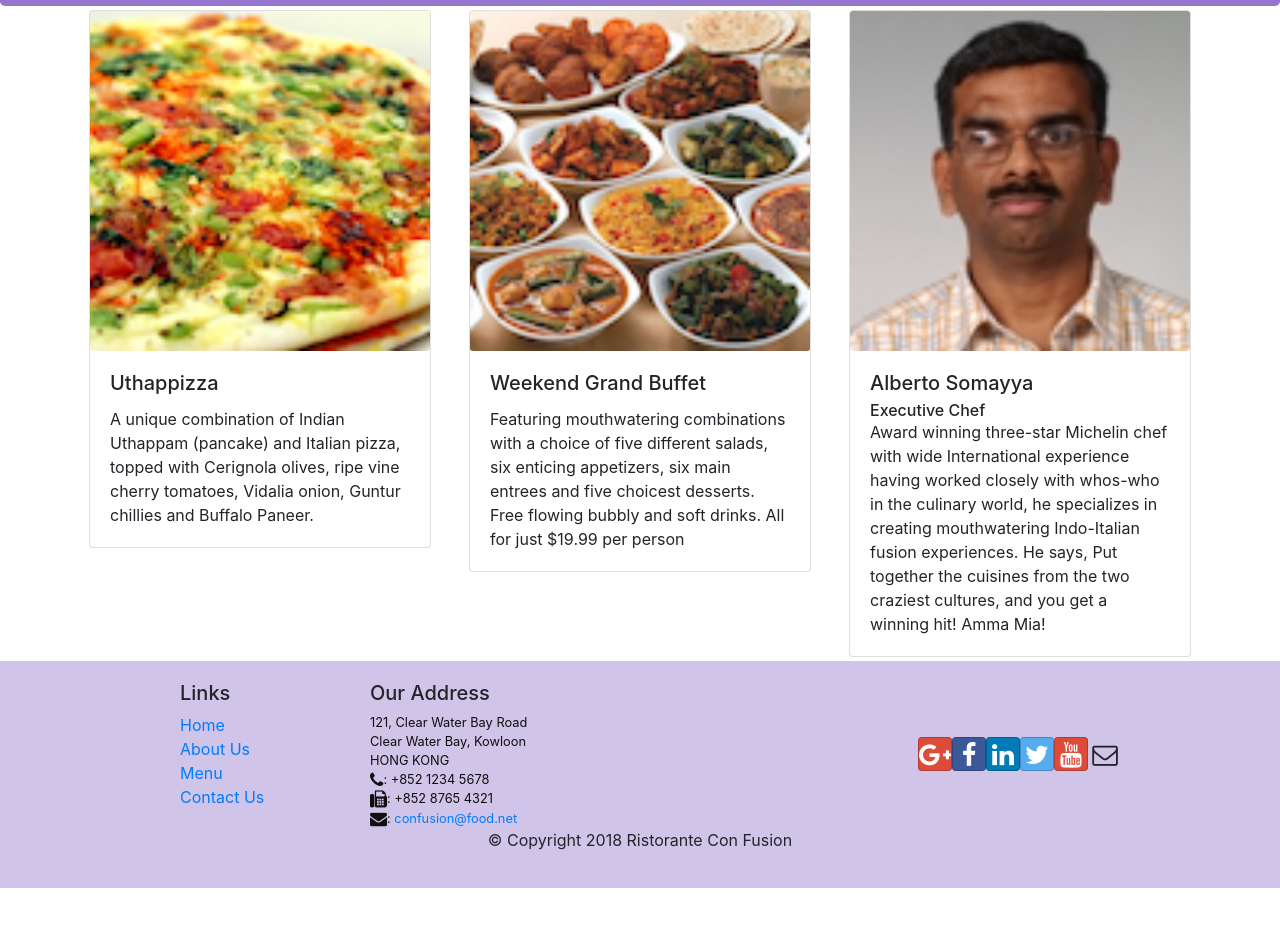
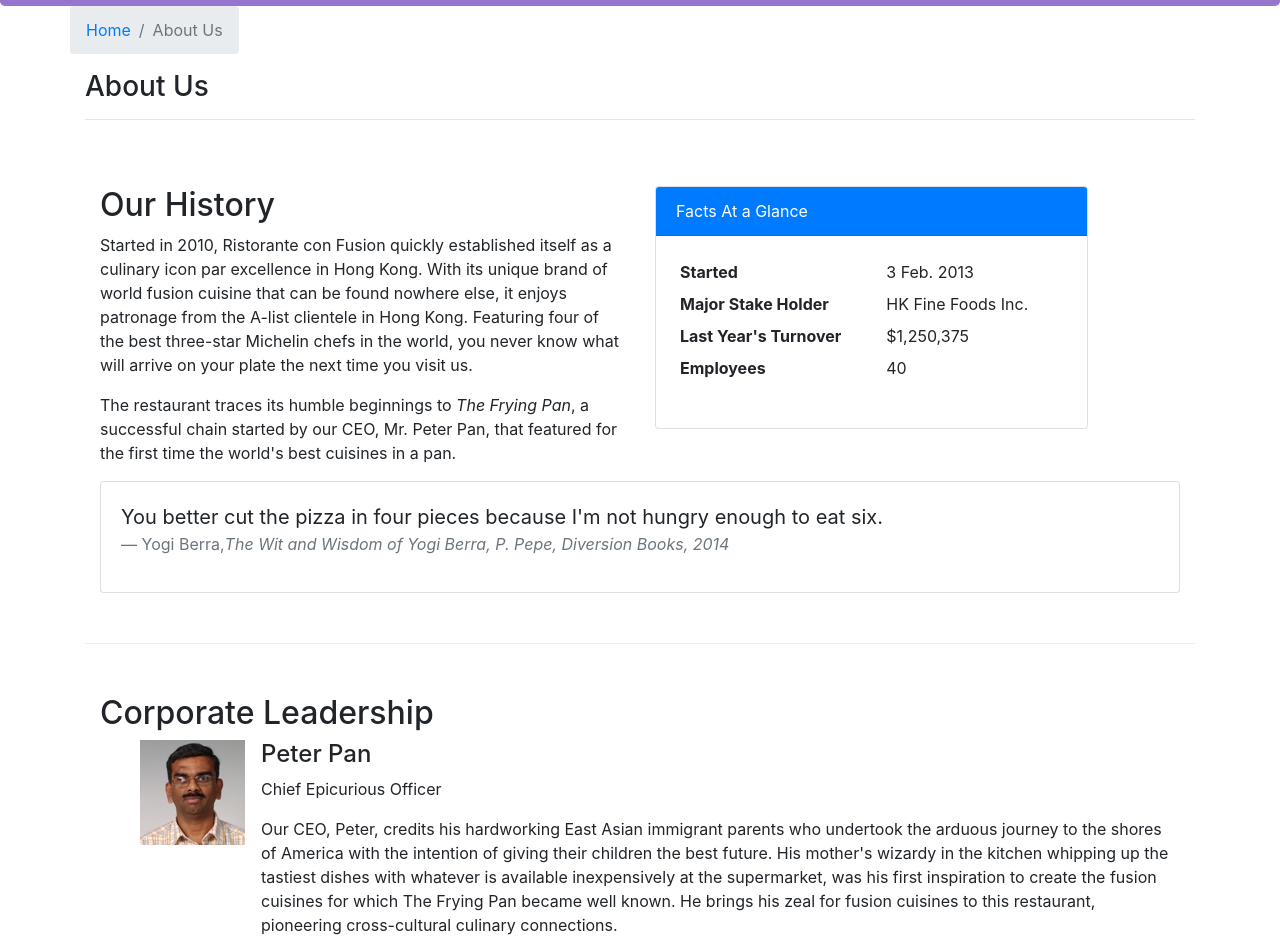
Before and after one commit to cruzito626/confusion, a React (Create React App) app: page /aboutus in a window 1280 px wide. Before the commit this address led to /home. Shown: the part 336-1287 px from the top of the page. Before the commit the page ends 1224 px from the top, so only its background shows below. Built offline with nearby package versions, Linux system fonts and the light colour scheme.

Commit message:
asignment week 2

```diff
--- /dev/null
+++ b/src/components/AboutComponent.js
@@ -0,0 +1,98 @@
+import React from 'react';
+import { Breadcrumb, BreadcrumbItem, Card, CardBody, CardHeader, Media } from 'reactstrap';
+import { Link } from 'react-router-dom';
+
+
+const RenderLeader = ({ leader }) => {
+  return (
+    <Media tag="li">
+      <Media left className='mr-3'>
+        <Media object src={leader.image} alt={leader.name} />
+      </Media>
+      <Media body>
+        <Media heading>{leader.name}</Media>
+        <p>{leader.designation}</p>
+        <p>{leader.description}</p>
+      </Media>
+    </Media>
+  );
+}
+
+const About = ({ leaders }) => {
+  let renderLeaders;
+  if (leaders != null){
+    renderLeaders = leaders.map((leader) => {
+      return (
+        <RenderLeader key= {leader.id} leader={leader} />
+      );
+    });
+  } else {
+    renderLeaders = <div></div>;
+  }
+
+
+  return(
+    <div className="container">
+      <div className="row">
+        <Breadcrumb>
+          <BreadcrumbItem><Link to="/home">Home</Link></BreadcrumbItem>
+          <BreadcrumbItem active>About Us</BreadcrumbItem>
+        </Breadcrumb>
+        <div className="col-12">
+          <h3>About Us</h3>
+          <hr />
+        </div>
+      </div>
+      <div className="row row-content">
+        <div className="col-12 col-md-6">
+          <h2>Our History</h2>
+          <p>Started in 2010, Ristorante con Fusion quickly established itself as a culinary icon par excellence in Hong Kong. With its unique brand of world fusion cuisine that can be found nowhere else, it enjoys patronage from the A-list clientele in Hong Kong.  Featuring four of the best three-star Michelin chefs in the world, you never know what will arrive on your plate the next time you visit us.</p>
+          <p>The restaurant traces its humble beginnings to <em>The Frying Pan</em>, a successful chain started by our CEO, Mr. Peter Pan, that featured for the first time the world's best cuisines in a pan.</p>
+        </div>
+        <div className="col-12 col-md-5">
+          <Card>
+            <CardHeader className="bg-primary text-white">Facts At a Glance</CardHeader>
+            <CardBody>
+              <dl className="row p-1">
+                <dt className="col-6">Started</dt>
+                <dd className="col-6">3 Feb. 2013</dd>
+                <dt className="col-6">Major Stake Holder</dt>
+                <dd className="col-6">HK Fine Foods Inc.</dd>
+                <dt className="col-6">Last Year's Turnover</dt>
+                <dd className="col-6">$1,250,375</dd>
+                <dt className="col-6">Employees</dt>
+                <dd className="col-6">40</dd>
+              </dl>
+            </CardBody>
+          </Card>
+        </div>
+        <div className="col-12">
+          <Card>
+            <CardBody className="bg-faded">
+              <blockquote className="blockquote">
+                <p className="mb-0">You better cut the pizza in four pieces because
+                  I'm not hungry enough to eat six.</p>
+                <footer className="blockquote-footer">Yogi Berra,
+                <cite title="Source Title">The Wit and Wisdom of Yogi Berra,
+                  P. Pepe, Diversion Books, 2014</cite>
+                </footer>
+              </blockquote>
+            </CardBody>
+          </Card>
+        </div>
+      </div>
+      <div className="row row-content">
+        <div className="col-12">
+          <h2>Corporate Leadership</h2>
+        </div>
+        <div className="col-12">
+          <Media list>
+              {renderLeaders}
+          </Media>
+        </div>
+      </div>
+  </div>
+  );
+}
+
+export default About;
--- a/src/components/MainComponent.js
+++ b/src/components/MainComponent.js
@@ -7,6 +7,7 @@
 import DishDetail from './DishdetailComponent';
 import Header from './HeaderComponent';
 import Footer from './FooterComponent';
+import About from './AboutComponent';
 
 import { DISHES } from '../shared/dishes';
 import { COMMENTS } from '../shared/comments';
@@ -58,6 +59,7 @@
           <Route exact path='/menu' component={() => <Menu dishes={this.state.dishes} />} />
           <Route exact path='/menu/:dishId' component={DishWithId} />
           <Route exact path='/contactus' component={Contact} />
+          <Route exact path='/aboutus' component={() => <About leaders={this.state.leaders} />} />
           <Redirect to="/home" />
         </Switch>
         <Footer/>
```
